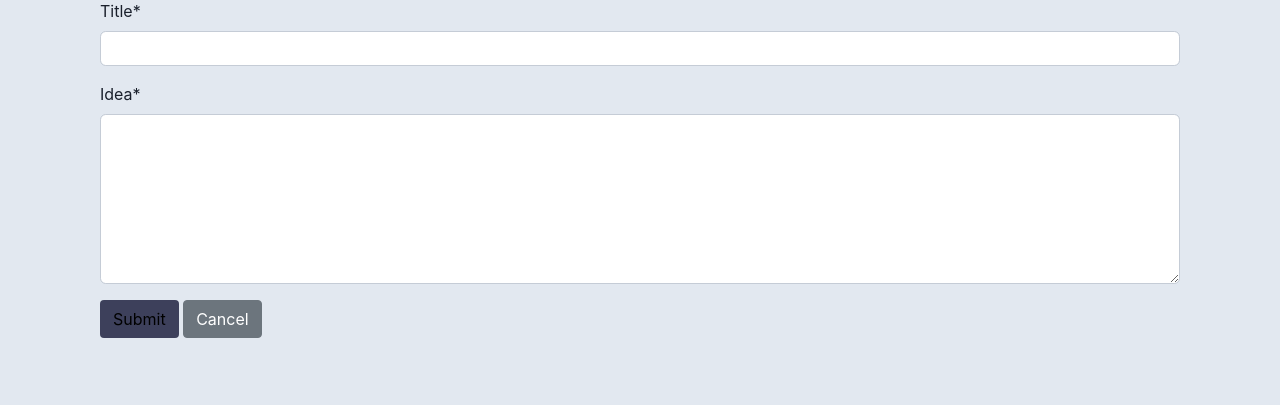
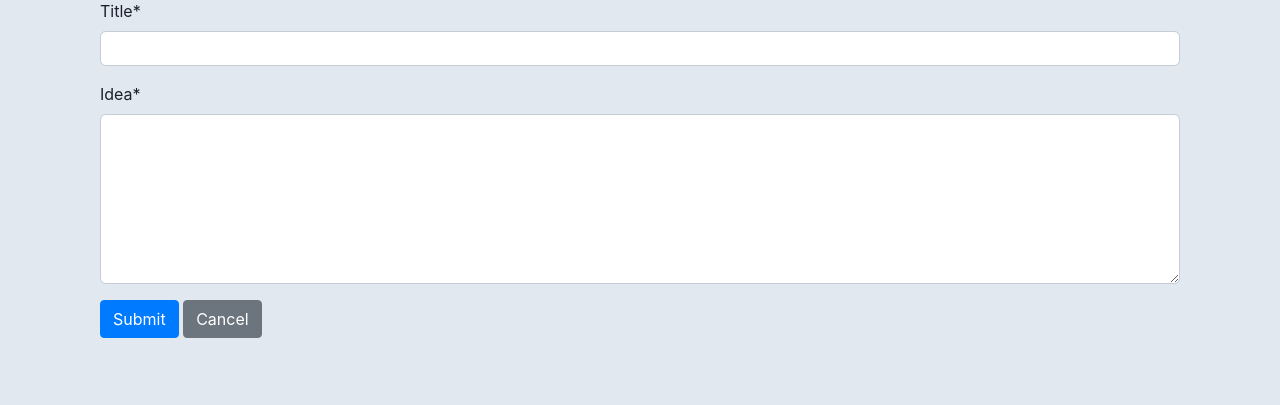
Before and after one commit to JackPflaum/RateMyIdea, a Django app: page /new_idea/ in a window 1280 px wide. Shown: the part 121-526 px from the top of the page. Run offline with Django 4.2, Linux system fonts and the light colour scheme; the visitor is signed in with stand-in values (Sample User, id 1); some libraries are stand-ins or nearby versions.

Commit message:
changed "New Idea" html submit button to btn-primary to match the rest of the website.

```diff
--- a/RateMyIdea/templates/new_idea.html
+++ b/RateMyIdea/templates/new_idea.html
@@ -9,7 +9,7 @@
 	<form method="post" class="mt-4">
 		{% csrf_token %}
 		{{ form|crispy }}
-		<button type="submit" class="btn custom-btn">Submit</button>
+		<button type="submit" class="btn btn-primary">Submit</button>
 		<a href="{% url 'ideas:home' %}" class="btn btn-secondary">Cancel</a>
 	</form>
 </div>
```
